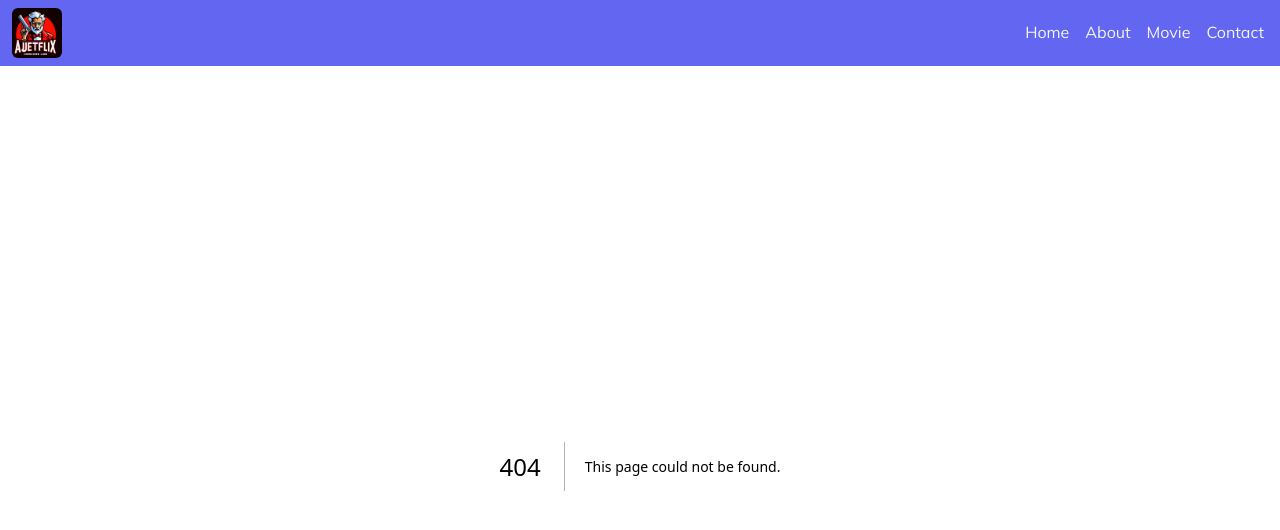
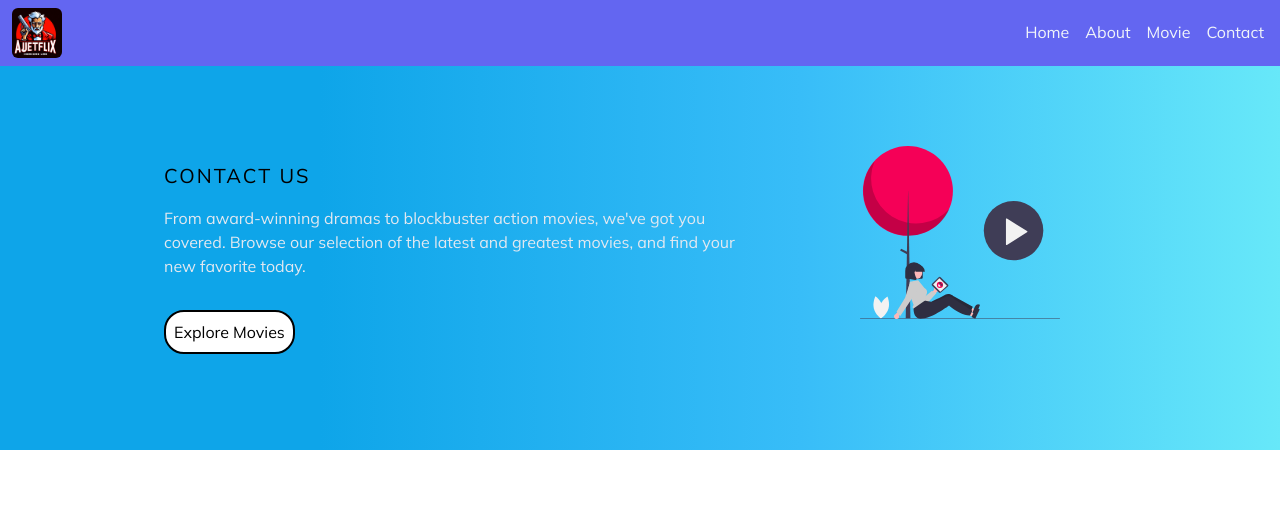
Before and after one commit to Ajeetkrup/AjeetFlix, a Next.js app: page /contact in a window 1280 px wide. Before the commit this address had no page. Shown: the top 530 px of the page. Built offline with nearby package versions, Linux system fonts and the light colour scheme.

Commit message:
added movie and dynamic movie route

```diff
--- /dev/null
+++ b/src/app/about/page.tsx
@@ -0,0 +1,12 @@
+import Hero from "../components/Hero";
+import about from "../../../public/about.svg";
+
+const About = () => {
+  return (
+    <div>
+      <Hero title={"Our Story"} imageUrl={about} />
+    </div>
+  );
+};
+
+export default About;
--- a/src/app/components/Hero.tsx
+++ b/src/app/components/Hero.tsx
@@ -1,13 +1,12 @@
 import Image from "next/image";
 import Link from "next/link";
-import about from "../../../public/about1.svg";
 
-const Hero = () => {
+const Hero = ({ title, imageUrl }: { title: string; imageUrl: string }) => {
   return (
     <div className="bg-gradient-to-r from-sky-500 from-25% via-sky-400 to-cyan-300 min-h-[25vw] flex justify-center">
       <div className="w-6/12 py-[5rem] px-6">
         <h1 className="uppercase font-normal text-xl tracking-widest mb-4 pt-4">
-          Let&apos;s watch movie together
+          {title}
         </h1>
         <p className="text-slate-200 my-4">
           From award-winning dramas to blockbuster action movies, we&apos;ve got
@@ -21,7 +20,7 @@ const Hero = () => {
         </Link>
       </div>
       <div className="mx-20 py-[5rem]">
-        <Image src={about} alt="hero-image" width={200} height={200} />
+        <Image src={imageUrl} alt="hero-image" width={200} height={200} />
       </div>
     </div>
   );
--- a/src/app/components/Nav.tsx
+++ b/src/app/components/Nav.tsx
@@ -7,13 +7,13 @@ const Nav = () => {
         <Link href={"/"}>
           <li className="mx-2 my-5 text-slate-100">Home</li>
         </Link>
-        <Link href={"/"}>
+        <Link href={"/about"}>
           <li className="mx-2 my-5 text-slate-100">About</li>
         </Link>
-        <Link href={"/"}>
+        <Link href={"/movie"}>
           <li className="mx-2 my-5 text-slate-100">Movie</li>
         </Link>
-        <Link href={"/"}>
+        <Link href={"/contact"}>
           <li className="mx-2 my-5 mr-4 text-slate-100">Contact</li>
         </Link>
       </ul>
--- /dev/null
+++ b/src/app/contact/page.tsx
@@ -0,0 +1,12 @@
+import Hero from "../components/Hero";
+import contact from "../../../public/about1.svg";
+
+const Contact = () => {
+  return (
+    <div>
+      <Hero title={"Contact us"} imageUrl={contact} />
+    </div>
+  );
+};
+
+export default Contact;
--- /dev/null
+++ b/src/app/movie/[id]/page.tsx
@@ -0,0 +1,5 @@
+const DynamicMovie = () => {
+  return <h1>Dynamic page</h1>;
+};
+
+export default DynamicMovie;
--- /dev/null
+++ b/src/app/movie/page.tsx
@@ -0,0 +1,5 @@
+const Movie = () => {
+  return <h1>Movie page</h1>;
+};
+
+export default Movie;
--- a/src/app/page.tsx
+++ b/src/app/page.tsx
@@ -1,10 +1,10 @@
-import Image from "next/image";
+import home from "../../public/home.svg";
 import Hero from "./components/Hero";
 
 export default function Home() {
   return (
     <main>
-      <Hero />
+      <Hero title={"Let's watch movie together"} imageUrl={home} />
     </main>
   );
 }
```
